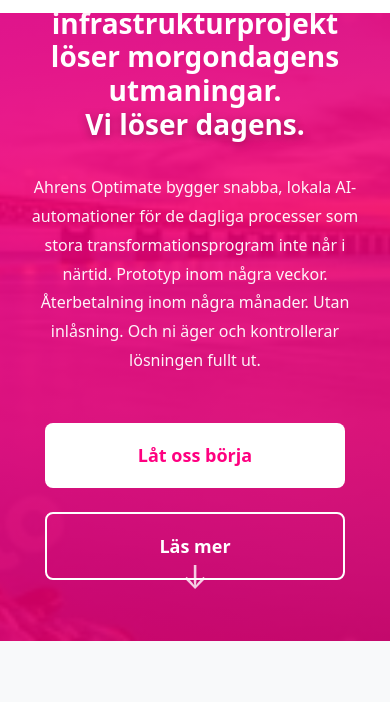
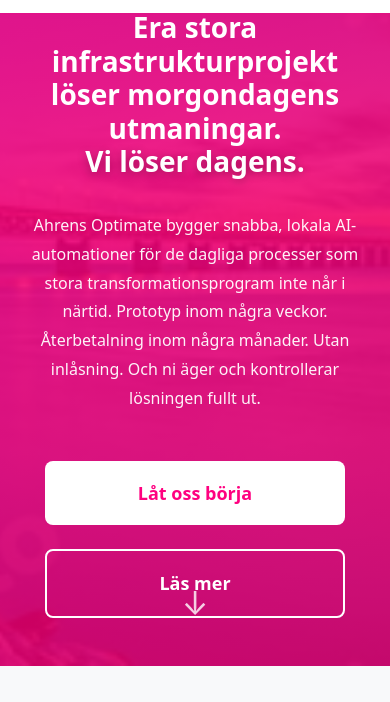
Before and after one commit to Ahrens-Optimate/implenia-homepage, an Astro site: page / in a window 390 px wide. Shown: the part 119-821 px from the top of the page. Built offline with nearby package versions, Linux system fonts and the light colour scheme; Astro itself is replaced by a stand-in of ours.

Commit message:
Fix mobile header overlap: increase hero top padding for banner and header

```diff
--- a/src/components/Hero.astro
+++ b/src/components/Hero.astro
@@ -162,7 +162,7 @@
   @media (max-width: 768px) {
     .hero {
       min-height: 90vh;
-      padding-top: var(--header-height);
+      padding-top: 140px; /* Banner (50px) + Header (70px) + spacing (20px) */
     }
 
     .hero-title {
@@ -185,6 +185,10 @@
   }
 
   @media (max-width: 480px) {
+    .hero {
+      padding-top: 130px; /* Adjusted for smaller banner on very small screens */
+    }
+
     .hero-title {
       font-size: 1.75rem;
     }
```
